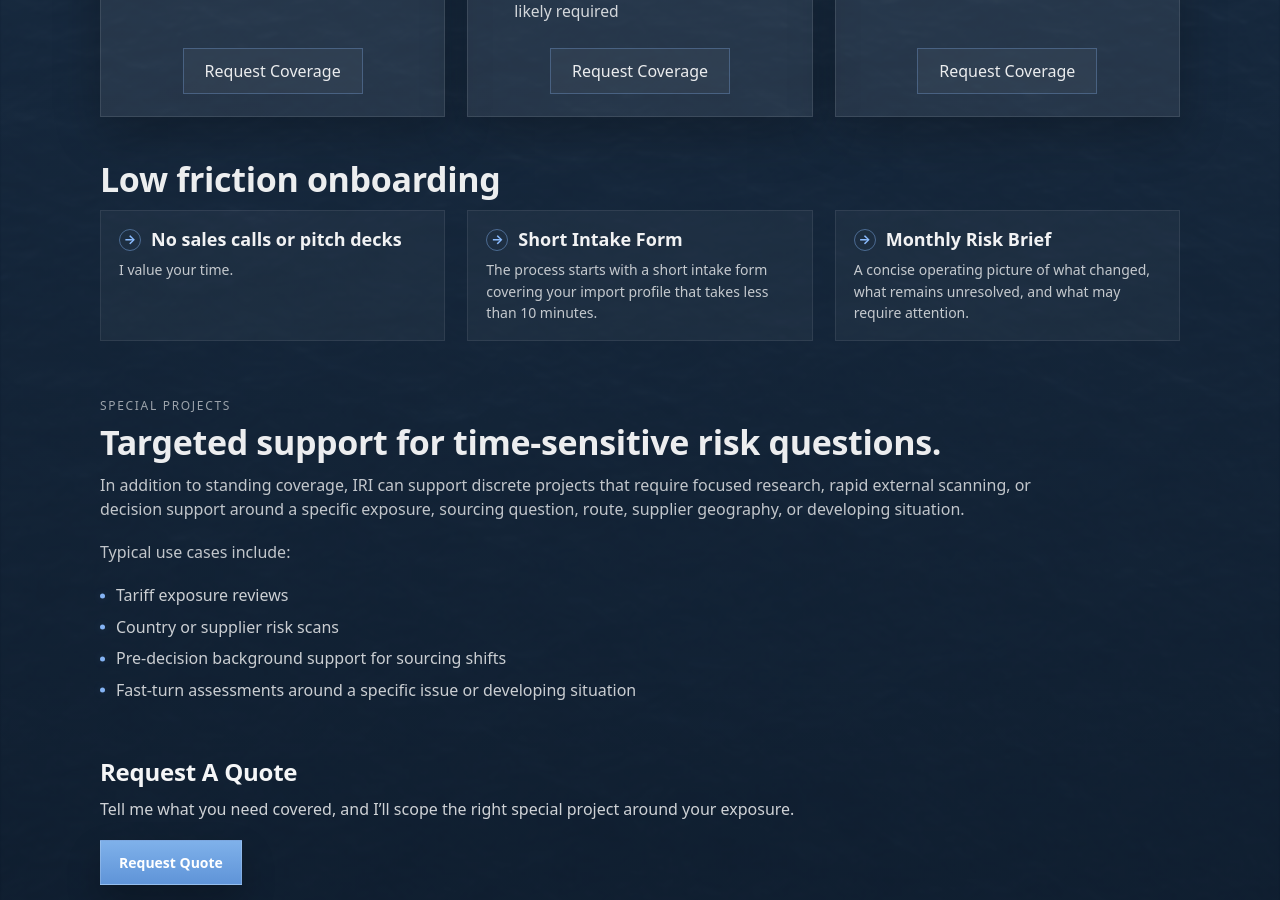
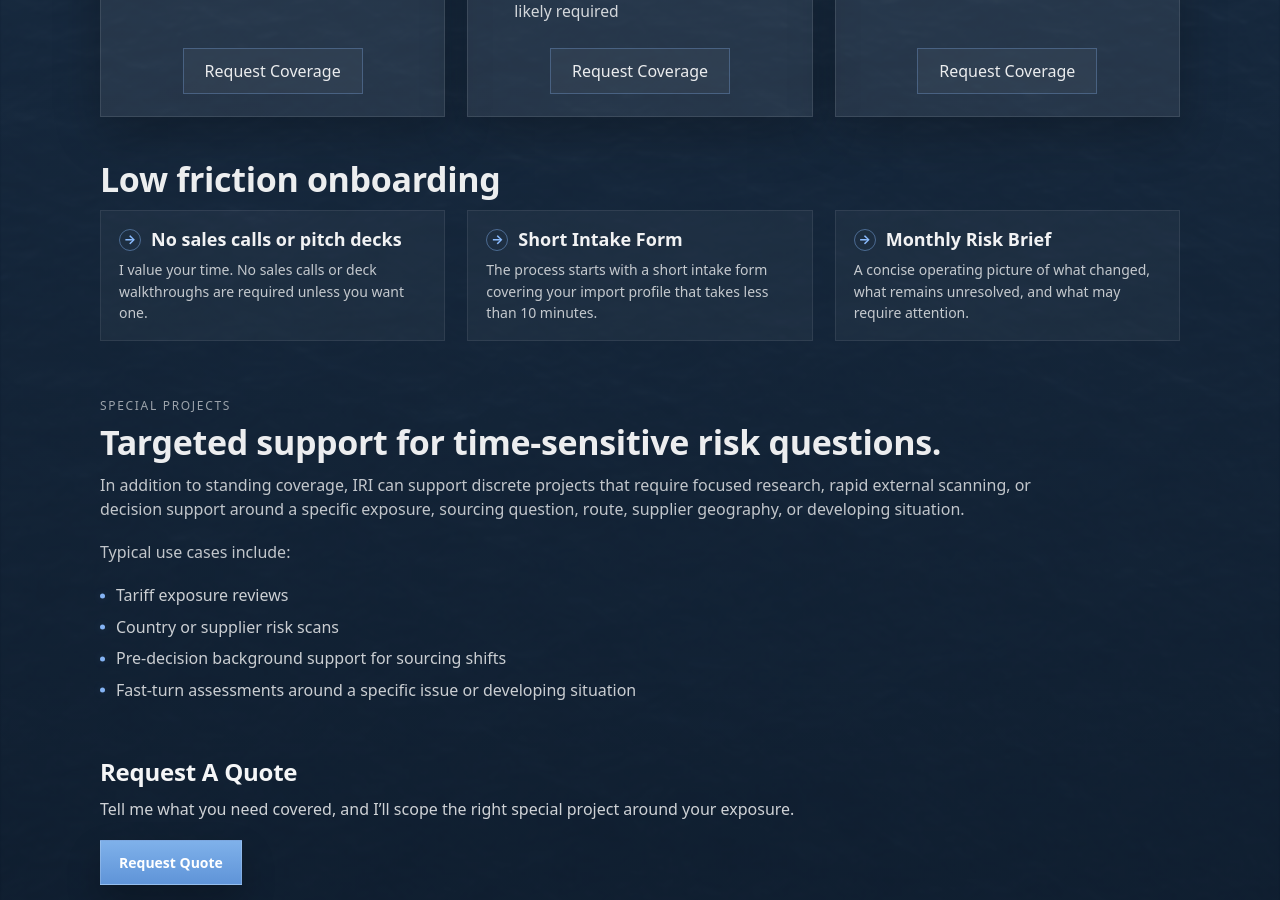
Before and after one commit to importrisk/import-risk-intelligence-site, a Jekyll site: the page built from pricing.html, in a window 1280 px wide and 900 px high, scrolled down 1364 px. Built offline with Jekyll 4.4.1, drawn with Linux system fonts in a browser that asks for light colours.

Commit message:
Update pricing.html

```diff
--- a/pricing.html
+++ b/pricing.html
@@ -166,7 +166,7 @@ description: Pricing and scope options for Import Risk Intelligence.
       <span>No sales calls or pitch decks</span>
     </h3>
     <p class="pricing-include-text">
-      I value your time.
+      I value your time. No sales calls or deck walkthroughs are required unless you want one.
     </p>
   </div>
 
```
